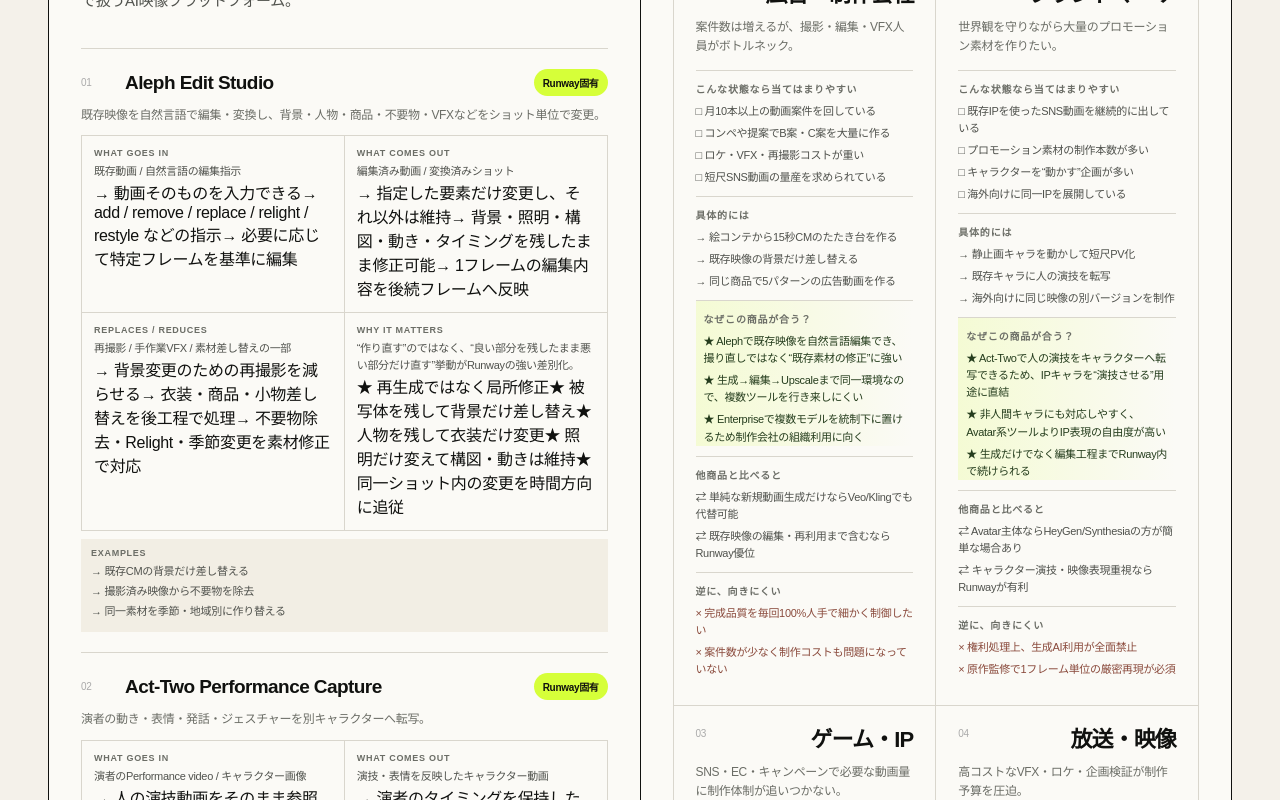
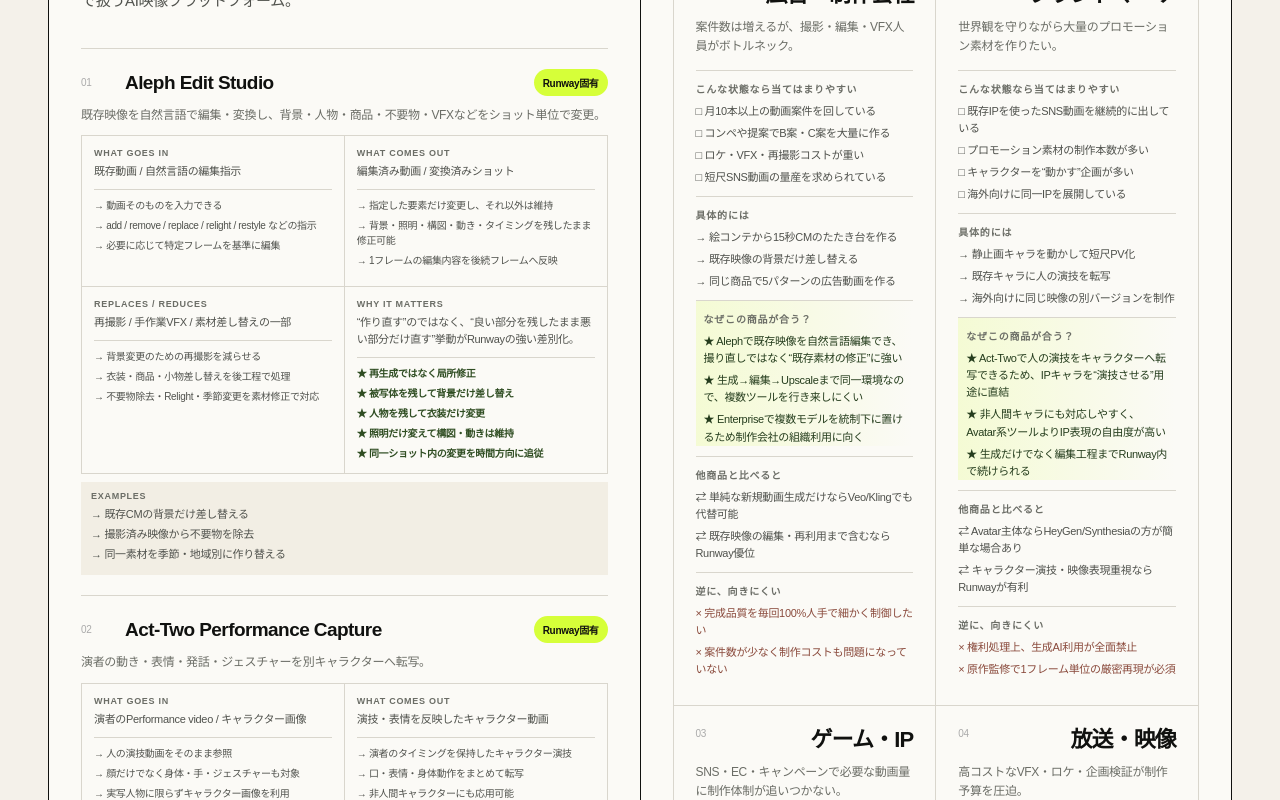
Before and after one commit to yasu-kai/tech-meets-japan, a Next.js app: page /products/runway-ai-video in a window 1280 px wide. Shown: the part 1160-1960 px from the top of the page. Built offline with nearby package versions, Linux system fonts and the light colour scheme.

Commit message:
Increase capability matrix behavioral density

```diff
--- a/app/globals.css
+++ b/app/globals.css
@@ -413,3 +413,8 @@
   .score-rubric-summary strong{font-size:18px}
   .score-rubric-summary b{font-size:23px}
 }
+
+.capability-behavior-list{display:grid;gap:5px;margin-top:9px;padding-top:8px;border-top:1px solid var(--line)}
+.capability-behavior-list span{display:block;font-size:10px;line-height:1.5;color:#50524d}
+.capability-behavior-list.emphasis span{font-weight:700;color:#2f4d22}
+.capability-detail-grid>div{min-height:150px}
```
